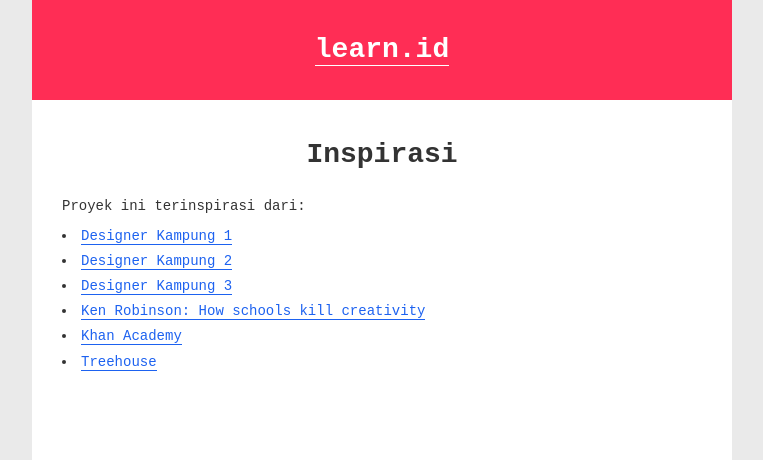
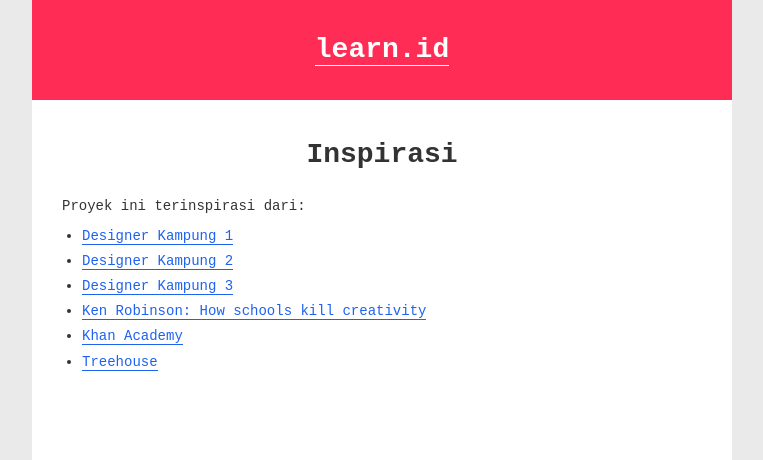
Before and after one commit to irff/learn, a Jekyll site: the page built from inspirasi.html, in a window 1280 px wide. Shown: the top 460 px of the page, without its empty margins (258-1021 px from the left). Built offline with Jekyll 4.4.1, drawn with Linux system fonts in a browser that asks for light colours.

Commit message:
Perbaiki Posisi List Item

```diff
--- a/css/styles.scss
+++ b/css/styles.scss
@@ -52,8 +52,7 @@
 }
 
 ol, ul {
-	margin: 5px 0 20px;
-	list-style-position: inside;
+	margin: 5px 0 20px 20px;
 	padding-left: 3	px;
 	li {
 		margin: 5px 0;
```
Also changed, not shown: 1 other file.
